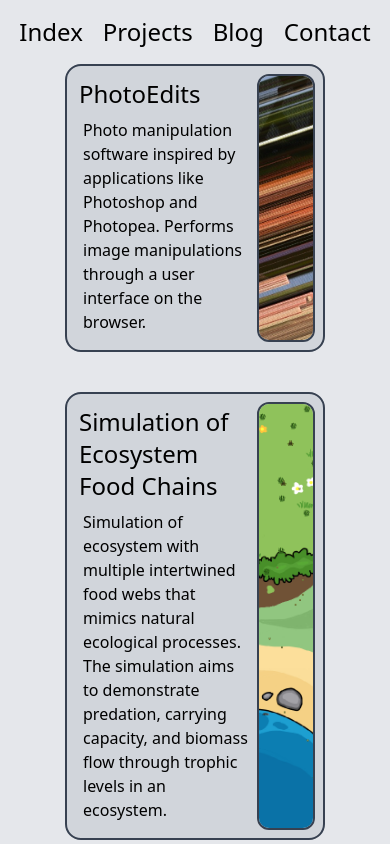
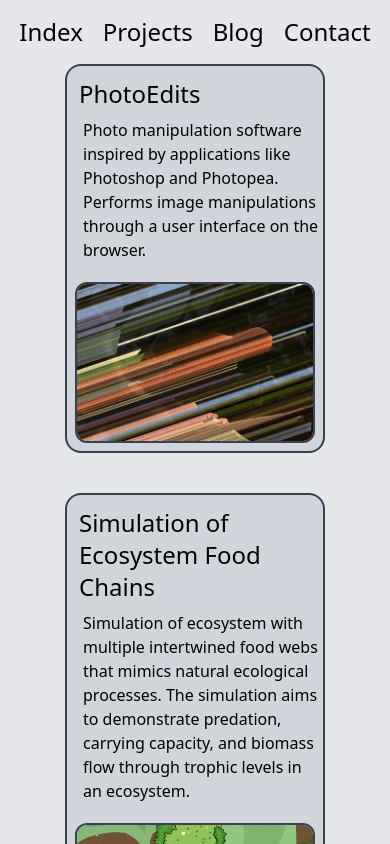
Before and after one commit to ClaytonWas/ClaytonWas.github.io, a React (Vite) app: page /projects in a window 390 px wide. Shown: the top 844 px of the page. Built offline with nearby package versions, Linux system fonts and the light colour scheme.

Commit message:
Mobile view on projects subpage works better now.

```diff
--- a/src/components/Project.jsx
+++ b/src/components/Project.jsx
@@ -2,13 +2,13 @@ import { Link } from "react-router-dom";
 
 const Project = ({title, description, picture, html_link}) => (
     <div className="bg-gray-300 max-w-screen-md p-2 mb-10 w-2/3 rounded-2xl group border-2 border-gray-700 hover:border-gray-500">
-        <Link to={html_link} className="flex">
-            <div className="break-words w-3/4 m-1">
+        <Link to={html_link} className="flex flex-col md:flex-row">
+            <div className="break-words w-full md:w-3/4 m-1">
                 <p className="text-2xl font-medium group-hover:text-sky-800">{title}</p>
-                <p className="text-l mt-2 mb-1 ml-1">{description}</p>
+                <p className="text-l mt-2 mb-0 ml-1 md:mb-1">{description}</p>
             </div>
-            <div className="w-1/4">
-                <img src={picture} alt="Project Image" className="object-cover w-full h-full rounded-xl border-2 border-gray-700 group-hover:border-gray-500" />
+            <div className="w-full md:w-1/4 mt-4 md:mt-0">
+                <img src={picture} alt="Project Image" className="object-cover h-full md:h-full rounded-xl border-2 border-gray-700 group-hover:border-gray-500" />
             </div>
         </Link>
     </div>
```
